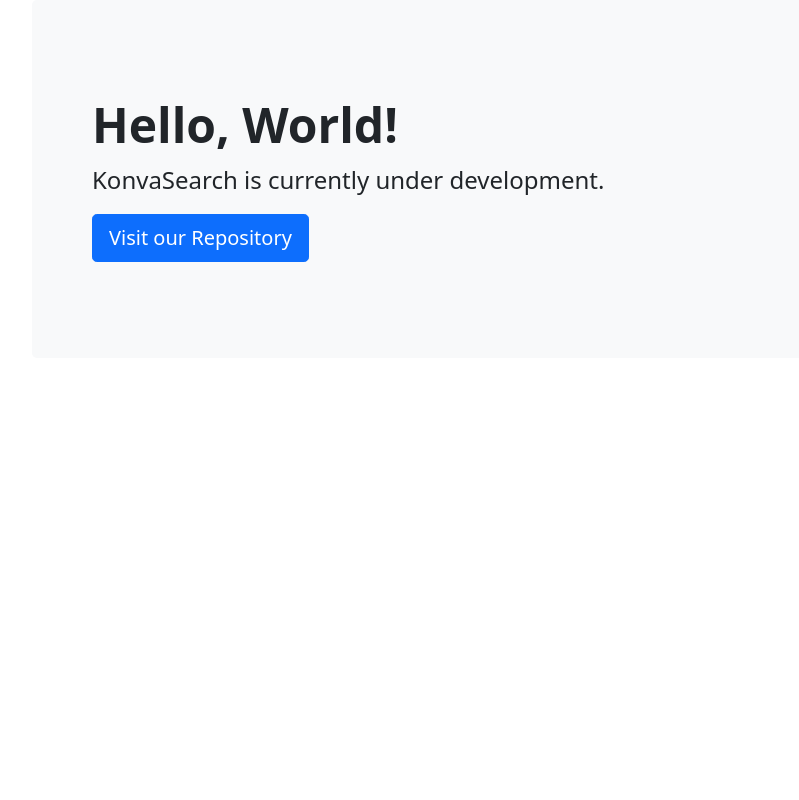
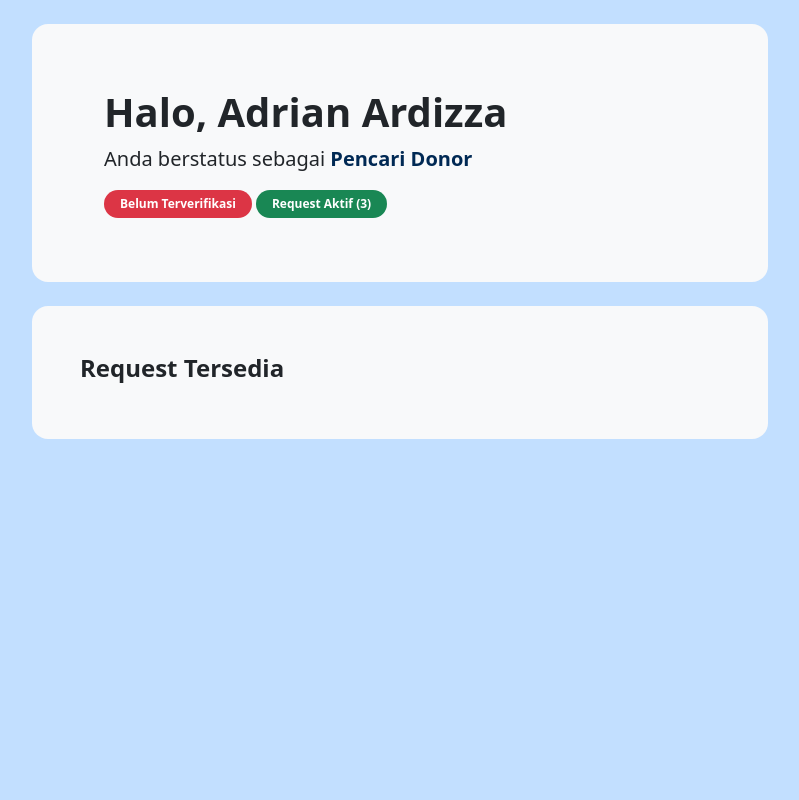
Before and after one commit to Pejuang-PBP/tk1-pbp, a Django app: page / in a window 1280 px wide. Shown: the whole page, without its empty margins (50-849 px from the left). Run offline with Django 3.2, Linux system fonts and the light colour scheme.

Commit message:
Created main.css with color system, initial progress on dashboard_pencari_donor

```diff
--- /dev/null
+++ b/dashboard_pencari_donor/templates/index.html
@@ -0,0 +1,46 @@
+{% extends "bootstrap_skeleton.html" %}
+{% load static %}
+
+{% block title %} Hello, World! {% endblock %}
+
+{% block head %}
+  <link
+    href="{% static 'main.css' %}"
+    rel="stylesheet"
+  />
+  <link
+    href="{% static 'dashboard/index.css' %}"
+    rel="stylesheet"
+  />
+{% endblock %}
+
+{% block content %}
+<div style="min-height: 100vh" class="w-100 h-100 py-4 bg-beau-blue">
+  <div class="container">
+    <div class="row">
+      <div class="col-sm-8 user-select-none">
+        <div class="p-5 mb-4 bg-light rounded-10">
+          <div class="container-fluid py-3">
+            <h1 class="display-6 fw-bold">Halo, Adrian Ardizza</h1>
+            <p class="fs-5">
+              Anda berstatus sebagai <span class="text-oxford-blue fw-bold">Pencari Donor</span>
+            </p>
+            <div id="badge-container" class="d-flex">
+              <span class="badge rounded-pill bg-danger px-3 py-2">Belum Terverifikasi</span>
+              <span class="badge rounded-pill bg-success px-3 py-2">Request Aktif (3)</span>
+            </div>
+          </div>
+        </div>
+      </div>
+    </div>
+    <div class="row">
+      <div class="col-sm-8">
+        <div class="p-5 mb-4 bg-light rounded-10">
+          <h4 class="fw-bold">Request Tersedia</h4>
+
+        </div>
+      </div>
+    </div>
+  </div>
+</div>
+{% endblock %}
--- a/dashboard_pencari_donor/urls.py
+++ b/dashboard_pencari_donor/urls.py
@@ -1,4 +1,6 @@
 from django.urls import path
+from .views import index
 
 urlpatterns = [
+  path('', index)
 ]
--- a/dashboard_pencari_donor/views.py
+++ b/dashboard_pencari_donor/views.py
@@ -1,3 +1,5 @@
 from django.shortcuts import render
 
 # Create your views here.
+def index(request):
+  return render(request, 'index.html')
--- /dev/null
+++ b/static/dashboard/index.css
@@ -0,0 +1,11 @@
+.rounded-5 {
+  border-radius: 0.5rem;
+}
+
+.rounded-10 {
+  border-radius: 1rem;
+}
+
+#badge-container > span {
+  margin-right: 0.25rem;
+}
--- /dev/null
+++ b/static/main.css
@@ -0,0 +1,23 @@
+.bg-carnelian {
+  background-color: #AF0011;
+}
+
+.bg-beau-blue {
+  background-color: #C2DFFF;
+}
+
+.bg-oxford-blue {
+  background-color: #002954;
+}
+
+.bg-maximum-yellow-red {
+  background-color: #FFBF59;
+}
+
+.text-oxford-blue {
+  color: #002954;
+}
+
+.text-carnelian {
+  color: #AF0011;
+}
--- a/templates/bootstrap_skeleton.html
+++ b/templates/bootstrap_skeleton.html
@@ -13,6 +13,8 @@
       crossorigin="anonymous"
     />
 
+    {% block head %}{% endblock %}
+
     <title>{% block title %}{% endblock %}</title>
   </head>
   <body>
--- a/tk1_pbp/urls.py
+++ b/tk1_pbp/urls.py
@@ -26,5 +26,6 @@ import lokasi_donor.urls as lokasi_donor
 
 urlpatterns = [
     path('admin/', admin.site.urls),
+    path('dashboard/', include(dashboard_pencari_donor)),
     path('', include(landing_page))
 ]
```
